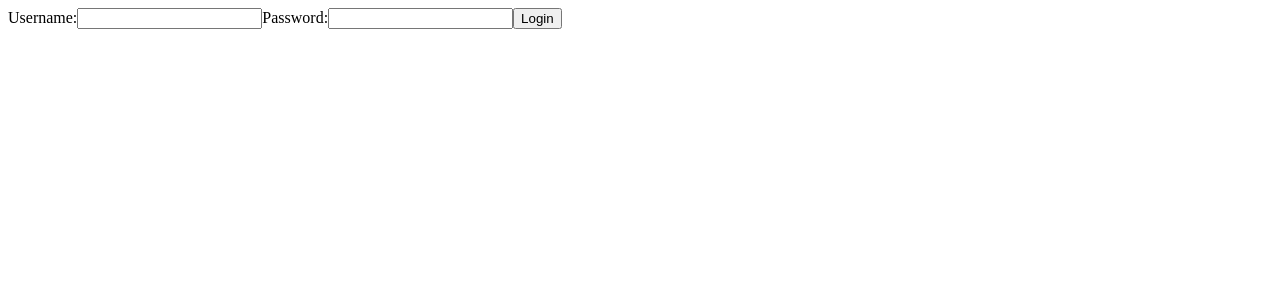
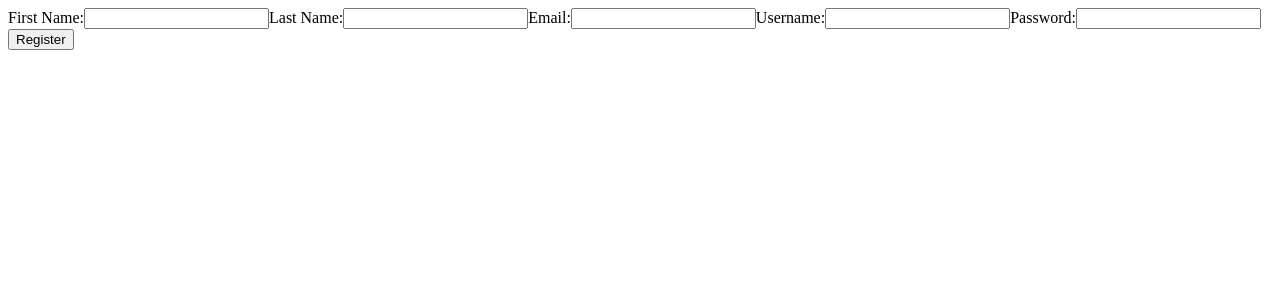
Before and after one commit to TKanter92/E-Commerce-React, a React (Create React App) app: page /register in a window 1280 px wide. Shown: the top 300 px of the page. Built offline with nearby package versions, Linux system fonts and the light colour scheme.

Commit message:
Added in a registration component

```diff
--- a/package.json
+++ b/package.json
@@ -10,6 +10,8 @@
     "jwt-decode": "^3.1.2",
     "react": "^17.0.2",
     "react-dom": "^17.0.2",
+    "react-router": "^5.2.1",
+    "react-router-dom": "^5.3.0",
     "react-scripts": "4.0.3",
     "web-vitals": "^1.1.2"
   },
--- a/src/App.js
+++ b/src/App.js
@@ -1,23 +1,58 @@
 import React, { Component } from 'react';
-import NavigationBar from './components/NavBar/NavBar';
+import NavBar from './components/NavBar/NavBar';
 import Login from './components/Login/Login';
+import jwtDecode from 'jwt-decode';
+import Register from './components/Register/Register';
+// import { Switch } from 'react-router';
+import { Redirect } from 'react-router';
+import { Route, Switch } from "react-router";
+import {BrowserRouter} from "react-router-dom";
+
+class App extends Component {
+  state = {  }
 
 
-class App extends Component {
-  constructor(props) {
-    super(props);
-    this.state = {  }
+
+  componentDidMount() {
+    const jwt = localStorage.getItem('token');
+    try{
+      const user = jwtDecode(jwt);
+      this.setState({
+        user: undefined
+      });
+    } catch {
+
+    }
   }
   render() {
+    const user = this.state.user;
     return (
-      <React.Fragment>
-        <NavigationBar/>
-        <Login/>
-      </React.Fragment>
+      <div>
+        <NavBar user={user} />
+        <div>
+          <BrowserRouter>
+          <Switch>
+            <Route path= '/home' render={props =>{
+                if (!user){
+                  return <Redirect to='/login' />;
+                } else {
+                  return <Register {...props} user={user} />
+                }
+              }}
+            />
+            <Route path='/register' component={Register} />
+            <Route path='/login' component={Login} />
+            <Route path='/logout' component={Login} />
+            <Route path='/shoppingCart' component={Login} />
+            <Route path='/' component={Login} />
 
-     );
+            <Redirect to='/not-found' />
+          </Switch>
+          </BrowserRouter>
+        </div>
+      </div>
+
+    );
   }
 }
-
-
 export default App;
--- a/src/components/Login/Login.jsx
+++ b/src/components/Login/Login.jsx
@@ -30,7 +30,7 @@ class Login  extends Component {
             password: this.state.password,
         };
         try{
-            let response= await axios.post(`https://localhost:44394/api/authentication/login/`, credentials);
+            let response= await axios.post("https://localhost:44394/api/authentication/login/", credentials);
             console.log(response);
             this.state.jwt= response;
         }
--- /dev/null
+++ b/src/components/Register/Register.jsx
@@ -0,0 +1,66 @@
+import React, { Component } from 'react';
+import axios from 'axios';
+
+
+class Register  extends Component {
+    constructor(props) {
+        super(props);
+        this.state = {
+            firstName: "",
+            lastName:"",
+            email:"",
+            username: "",
+            password:"",
+            user: props.user
+
+        }
+    }
+    handleChange = (event) => {
+        this.setState({
+            [event.target.name]: event.target.value
+        })
+    };
+    handleSubmit = (event) => {
+        event.preventDefault();
+        this.getRegistrationInfo();
+    }
+
+    getRegistrationInfo = async () => {
+        // debugger;
+        const registrationInfo = {
+            firstName: this.state.firstName,
+            lastName: this.state.lastName,
+            email: this.state.email,
+            username: this.state.username,
+            password: this.state.password
+        };
+
+        try{
+            let response= await axios.post("https://localhost:44394/api/authentication/", registrationInfo);
+            console.log(response);
+        }
+        catch{
+            console.log("Unsuccessful Registration");
+        }
+    }
+
+    render() {
+        return (
+            <form onSubmit={(event) => this.handleSubmit(event)}>
+            <label>First Name:</label>
+            <input type="text" name="firstName" onChange={this.handleChange} value={this.state.firstName}/>
+            <label>Last Name:</label>
+            <input type="text" name="lastName" onChange={this.handleChange} value={this.state.lastName}/>
+            <label>Email:</label>
+            <input type="text" name="email" onChange={this.handleChange} value={this.state.email}/>
+            <label>Username:</label>
+            <input type="text" name="username" onChange={this.handleChange} value={this.state.username}/>
+            <label>Password:</label>
+            <input type="text" name="password" onChange={this.handleChange} value={this.state.password}/>
+            <button type="submit">Register</button>
+            </form>
+        );
+    }
+}
+
+export default Register;
--- a/src/index.js
+++ b/src/index.js
@@ -4,8 +4,10 @@ import App from './App';
 
 
 ReactDOM.render(
-  <React.StrictMode>
-    <App />
-  </React.StrictMode>,
+    <App/>,
+
+  // <React.StrictMode>
+  //   <App />
+  // </React.StrictMode>,
   document.getElementById('root')
 );
```
Also changed, not shown: 1 other file (tests, documents, lock files or other folders).
